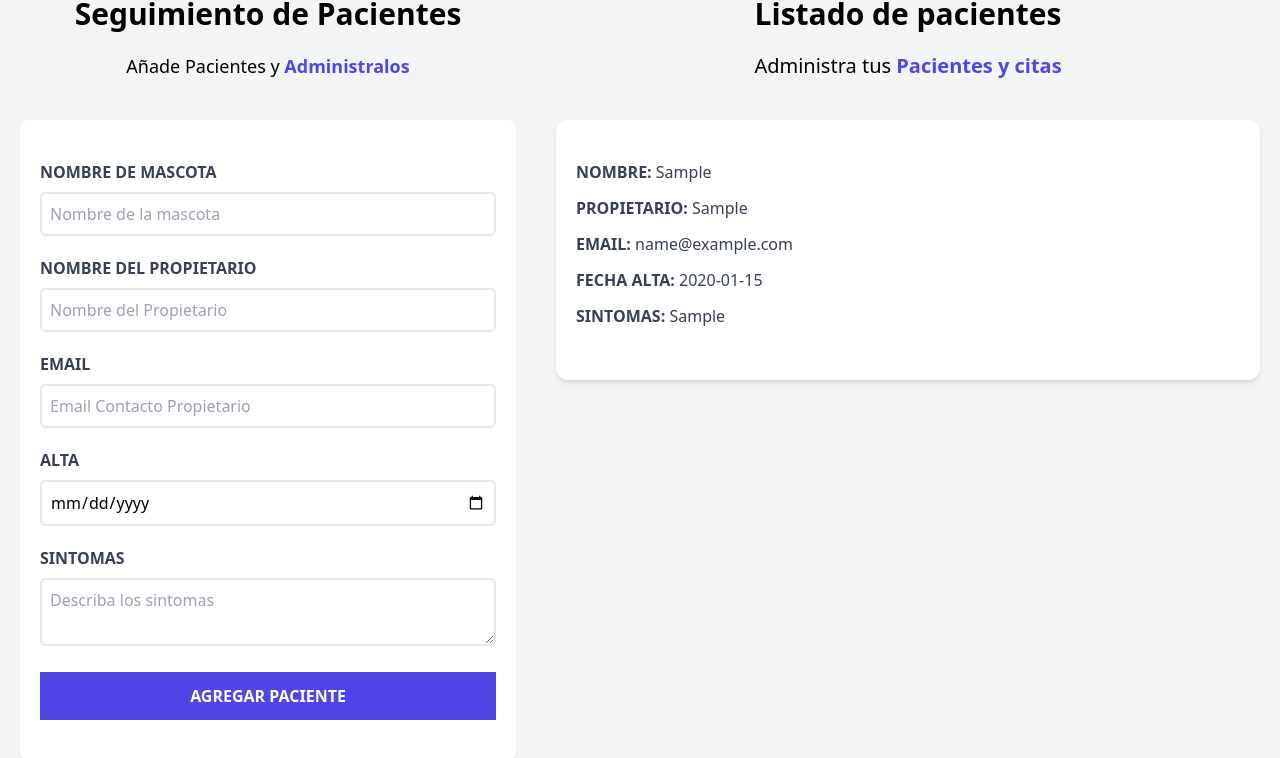
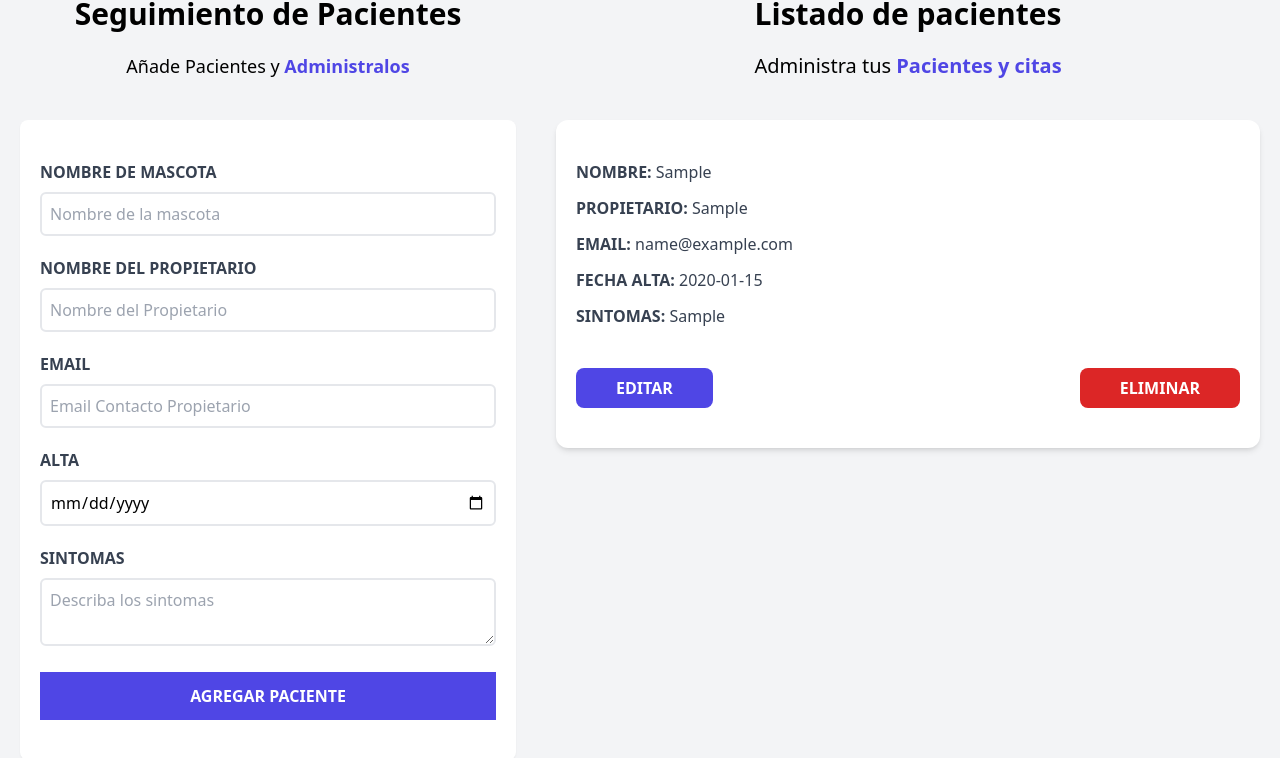
Before and after one commit to jivpacheco/Citas_Medicas, a React (Vite) app: page / in a window 1280 px wide. Both pictures are taken after typing "Sample", "Sample", "name@example.com", "2020-01-15", "Sample" into the empty fields and a click on the input "Agregar Paciente". Shown: the part 180-938 px from the top of the page. Built offline with nearby package versions, Linux system fonts and the light colour scheme.

Commit message:
gestionando Hooks entre componentes

```diff
--- a/src/App.jsx
+++ b/src/App.jsx
@@ -7,6 +7,7 @@
   //antes del return es util para crear funciones, validaciones}
   // se crean la variable para almacenar en un arreglo los pacientes que se vayan ingresando en el formulario
   const [pacientes, setPacientes] = useState([]);
+  const [paciente, setPaciente] = useState({})
   /* const valorDesdeHeader = (valor) =>{
     console.log(valor)
   }*/
@@ -21,9 +22,11 @@
         <Formulario
         pacientes = {pacientes}
         setPacientes = {setPacientes}
+        paciente = {paciente}
         />
         <ListadoPacientes
         pacientes = {pacientes}
+        setPaciente = {setPaciente}
         />
       </div>
     </div>
--- a/src/components/Formulario.jsx
+++ b/src/components/Formulario.jsx
@@ -2,14 +2,26 @@
 import Error from "./Error";
 
 
-const Formulario = ({ pacientes, setPacientes }) => {
+const Formulario = ({ pacientes, setPacientes, paciente}) => {
   const [nombre, setNombre] = useState('');
   const [propietario, setPropietario] = useState('');
   const [email, setEmail] = useState('');
   const [fecha, setFecha] = useState('');
   const [sintomas, setSintomas] = useState('');
 
+  useEffect( () =>{
+    console.log(paciente)
+  },[paciente])
+
+
+
   const [error, setError] = useState(false);
+
+  const generarId = () => {
+    const random = Math.random().toString(36).substr(2)
+    const fecha = Date.now().toString(24)
+    return fecha + random
+  }
 
   const handleSubmit = (e) => {
     e.preventDefault();
@@ -25,7 +37,8 @@
         propietario,
         email,
         fecha,
-        sintomas
+        sintomas,
+        id: generarId()
       }
 
 
@@ -55,7 +68,7 @@
 
         {error &&
           <Error>
-            <h1>Hola Jivpacheco</h1>
+            <h1>Jivpacheco dice:</h1>
             <p> Todos los campos son Obligatorios </p>
           </Error>
           // lo anterior se aplica el metodo children
--- a/src/components/ListadoPacientes.jsx
+++ b/src/components/ListadoPacientes.jsx
@@ -1,10 +1,18 @@
+import { Fragment } from "react"
 import Paciente from "./Paciente"
 
 
-const ListadoPacientes = ({ pacientes }) => {
+const ListadoPacientes = ({ pacientes, setPaciente }) => {
 
   return (
+
+
     <div className="md:w-1/2 lg:w-3/5  md:h-screen overflow-y-scroll">
+
+      {pacientes && pacientes.length ?
+
+        //para cuando existan pacientes
+        <Fragment>
           <h2 className="font-black text-3xl text-center">Listado de pacientes</h2>
           <p className="text-xl mt-5 mb-10 text-center">
             Administra tus {''}
@@ -14,15 +22,28 @@
 
           {
             pacientes.map((paciente) => {
-          return(
+              return (
                 <Paciente
+                  key={paciente.id}
                   paciente={paciente}
+                  setPaciente = {setPaciente}
                 />
               )
             })
           }
 
+        </Fragment>
 
+        :
+        //para cuando no existan pacientes... <></> es igual a <Fragment></Fragment>
+        <>
+          <h2 className="font-black text-3xl text-center">No Hay  Pacientes</h2>
+          <p className="text-xl mt-5 mb-10 text-center">
+            Comienza Agregando Pacientes {''}
+            <span className="text-indigo-600 font-bold" > y aparecerean en este lugar </span>
+          </p>
+        </>
+      }
 
 
     </div>
--- a/src/components/Paciente.jsx
+++ b/src/components/Paciente.jsx
@@ -1,7 +1,7 @@
 // aqui colocamos el codigo que se detalla en listado paciente
-const Paciente = ({paciente}) => {
+const Paciente = ({ paciente, setPaciente}) => {
 
-    const {nombre, propietario, email, fecha, sintomas} = paciente
+    const { nombre, propietario, email, fecha, sintomas } = paciente
     return (
         <div className="m-5 bg-white shadow-md px-5 py-10 rounded-xl">
 
@@ -25,6 +25,20 @@
                 <span className="font-normal normal-case">{sintomas}</span>
             </p>
 
+            <div className="flex justify-between mt-10">
+                <button
+                    type="button"
+                    className="py-2 px-10 bg-indigo-600 hover:bg-indigo-800 text-white font-bold uppercase rounded-lg"
+                    onClick={() =>setPaciente(paciente)}
+                >Editar</button>
+
+                <button
+                    type="button"
+                    className="py-2 px-10 bg-red-600 hover:bg-red-800 text-white font-bold  uppercase rounded-lg"
+
+                >Eliminar</button>
+            </div>
+
         </div>
     )
 }
```
Lines whose indentation alone changed are shown as unchanged.
